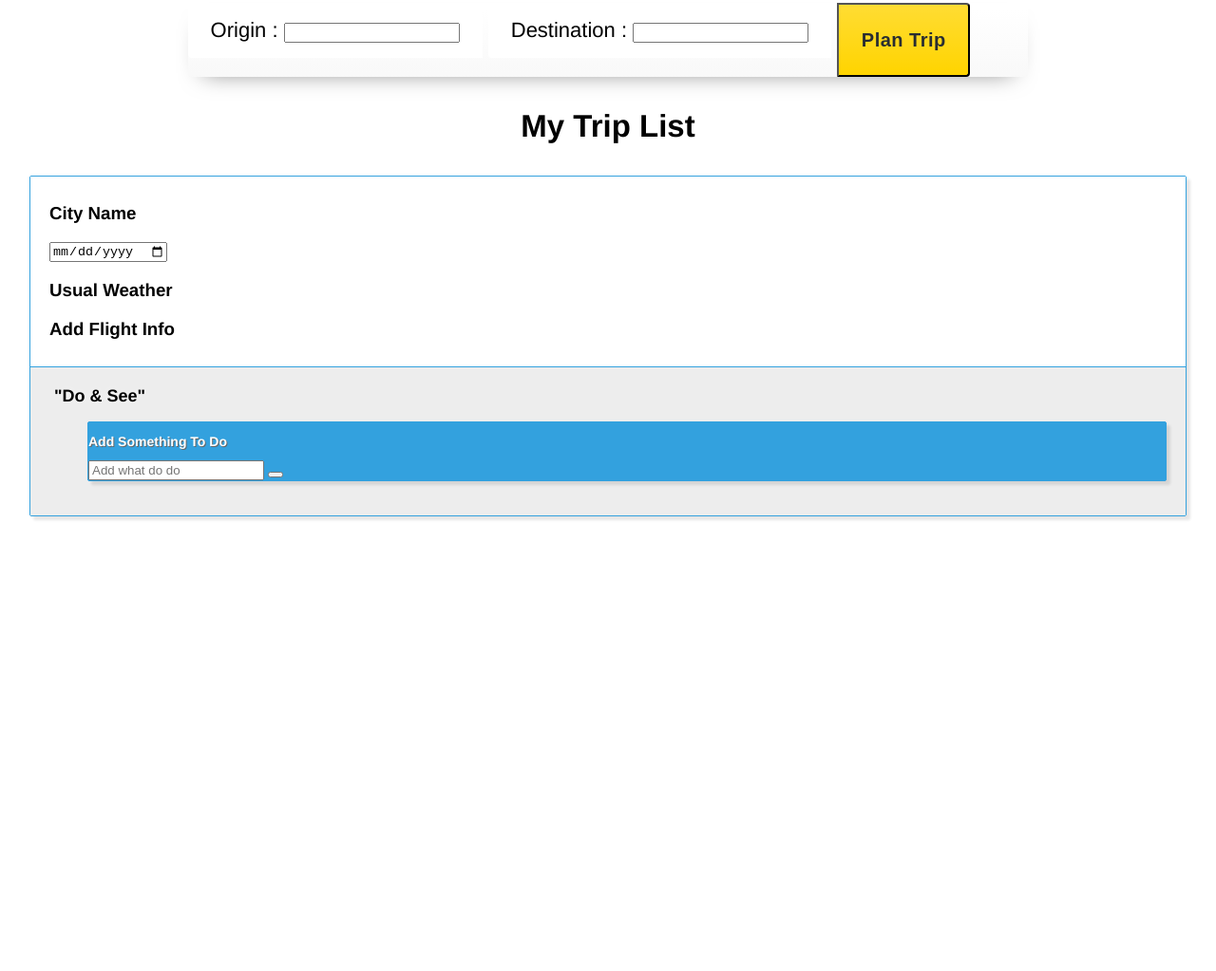
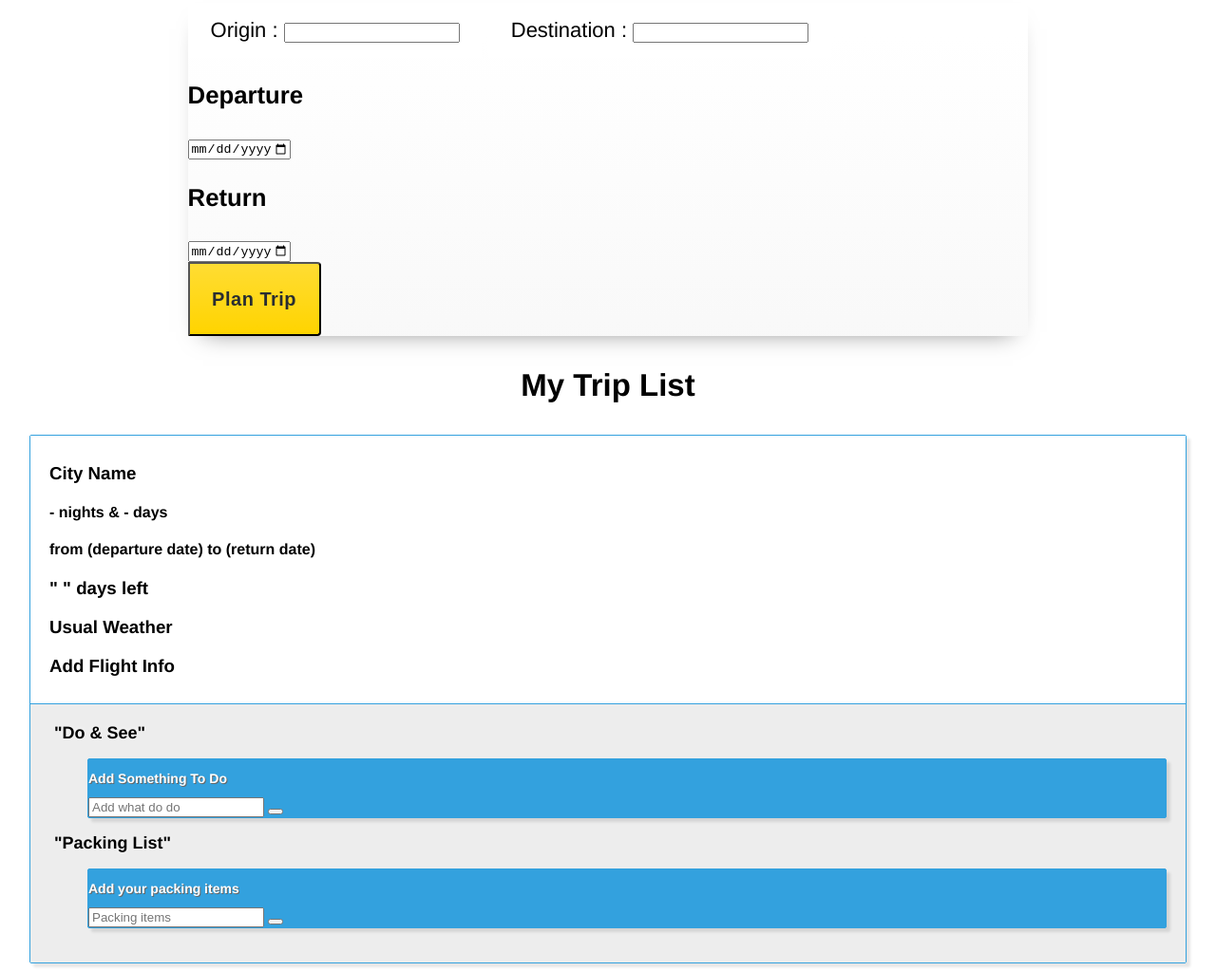
Before and after one commit to jamiekim828/travel-app, a website built with webpack: page src/client/views/index.html in a window 1280 px wide. Shown: the part 261-1284 px from the top of the page at 95% size. Before the commit the page ends 813 px from the top, so only its background shows below. Built offline with nearby package versions, Linux system fonts and the light colour scheme.

Commit message:
index.html looks good

```diff
--- a/src/client/views/index.html
+++ b/src/client/views/index.html
@@ -36,6 +36,16 @@
                 <label class="search_label">Destination : </label>
                 <input type="text" class="search_input_to" autocomplete="off" />
               </div>
+              <div class="date">
+                <label for="travel-date"><h3>Departure</h3></label>
+                <span class="focus-border">
+                <input type="date" id="departure-date" name="date" min="2019-12-31" max="2023-12-31">
+              </div>
+              <div class="date">
+                <label for="return-date"><h3>Return</h3></label>
+                <span class="focus-border">
+                <input type="date" id="return-date" name="date" min="2019-12-31" max="2023-12-31">
+              </div>
               <button type="button" class="plantrip_button">
                 Plan Trip
               </button>
@@ -51,10 +61,12 @@
               <div class="trip_hoofd">
                 <div class="day_number">
                   <h3 id="where">City Name</h3>
-                  <input type="date" id="datefrom" placeholder="Date of departure"></input>
+                  <h4>- nights & - days</h4>
+                  <h4>from (departure date) to (return date)</h4>
                 </div>
                 <div>
 
+                  <h3>" " days left</h3>
                   <h3>Usual Weather</h3>
                   <h3>Add Flight Info</h3>
 
@@ -62,12 +74,6 @@
               </div>
             </div>
             <div class="trip_plans">
-              <div class="plans-c">
-                <div class="howlong"></div>
-              </div>
-              <div class="plans-c">
-                <div class="howlong"></div>
-              </div>
               <div class="plans-c">
                 <div class="activities">
                   <h4>
@@ -94,6 +100,33 @@
                   </ul>
                 </div>
               </div>
+              <div class="plans-c">
+                <div class="activities">
+                  <h4>
+                    <span class="act"></span>
+                    "Packing List"
+                  </h4>
+                  <ul>
+                    <li class="add_item" id="add_item">
+                      <div class="add_header">
+                        <p class="drop">Add your packing items</p>
+                        <span class="fa_plus drop"></span>
+                      </div>
+                      <div class="todo">
+                        <form class="todo_custom">
+                          <input
+                            type="text"
+                            name="name"
+                            placeholder="Packing items"
+                          />
+                          <button type="submit" class="fa-right"></button>
+                        </form>
+                      </div>
+                    </li>
+                  </ul>
+                </div>
+              </div>
+
             </div>
           </div>
         </section>
```
